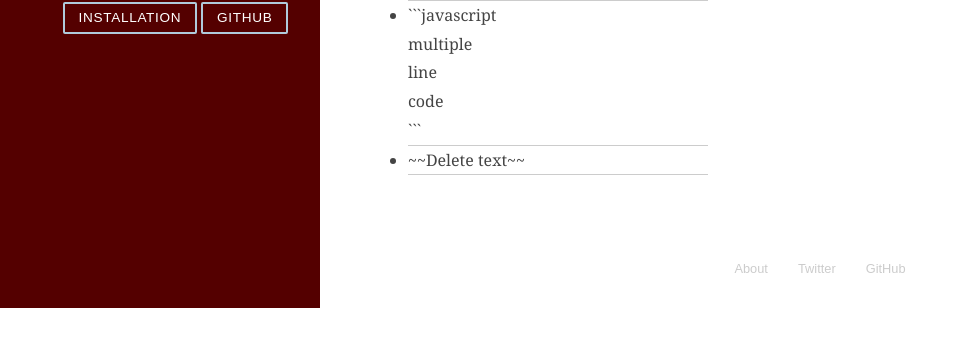
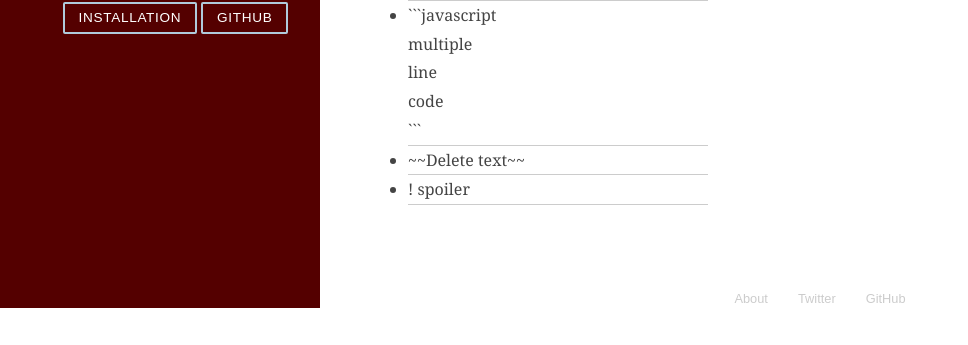
Before and after one commit to kucosjs/kucos.github.io, a plain HTML site: page markdown.html in a window 1280 px wide. Shown: the part 492-837 px from the top of the page, without its empty margins (0-968 px from the left). Before the commit the page ends 807 px from the top, so only its background shows below. Drawn offline with Linux system fonts and the light colour scheme.

Commit message:
add spoiler

````diff
--- a/markdown.html
+++ b/markdown.html
@@ -68,6 +68,7 @@
                                         ```
                                     </li>
                                     <li>~~Delete text~~</li>
+                                    <li>! spoiler</li>
                                 </ul>
                             </p>
                         </div>
````
